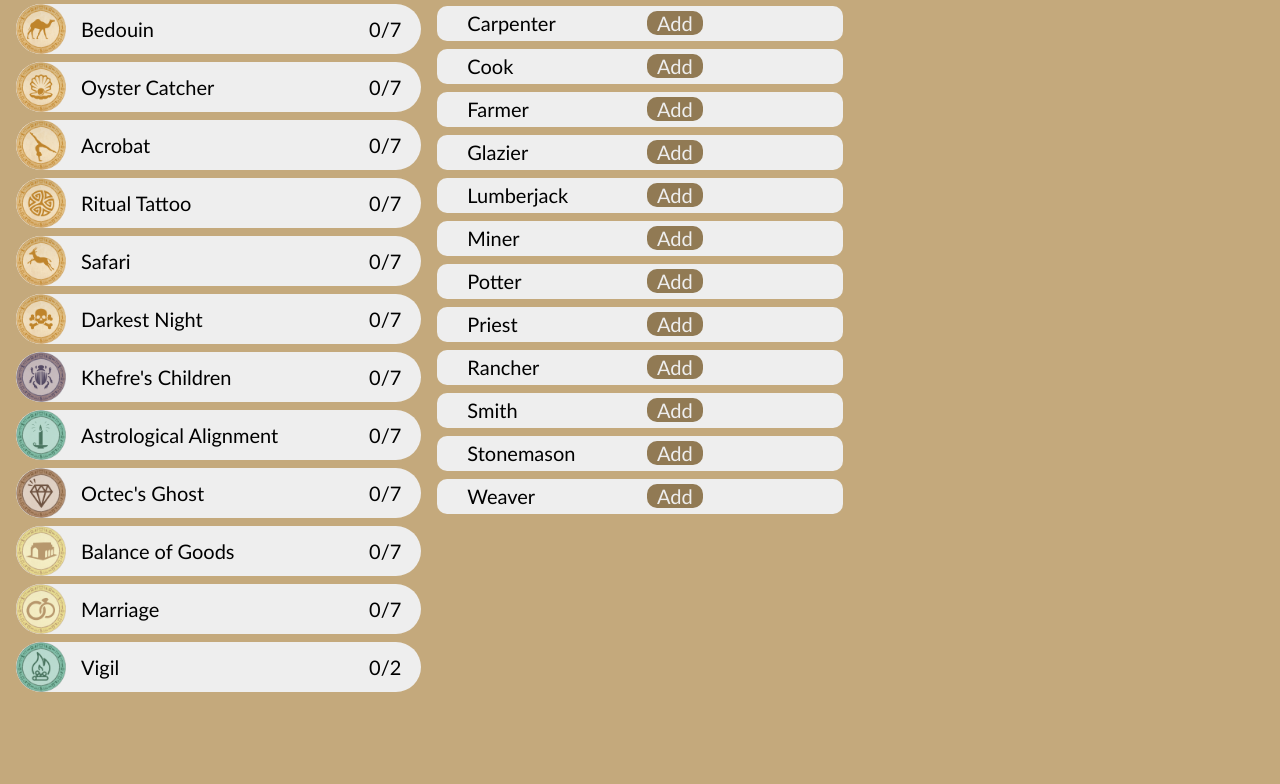
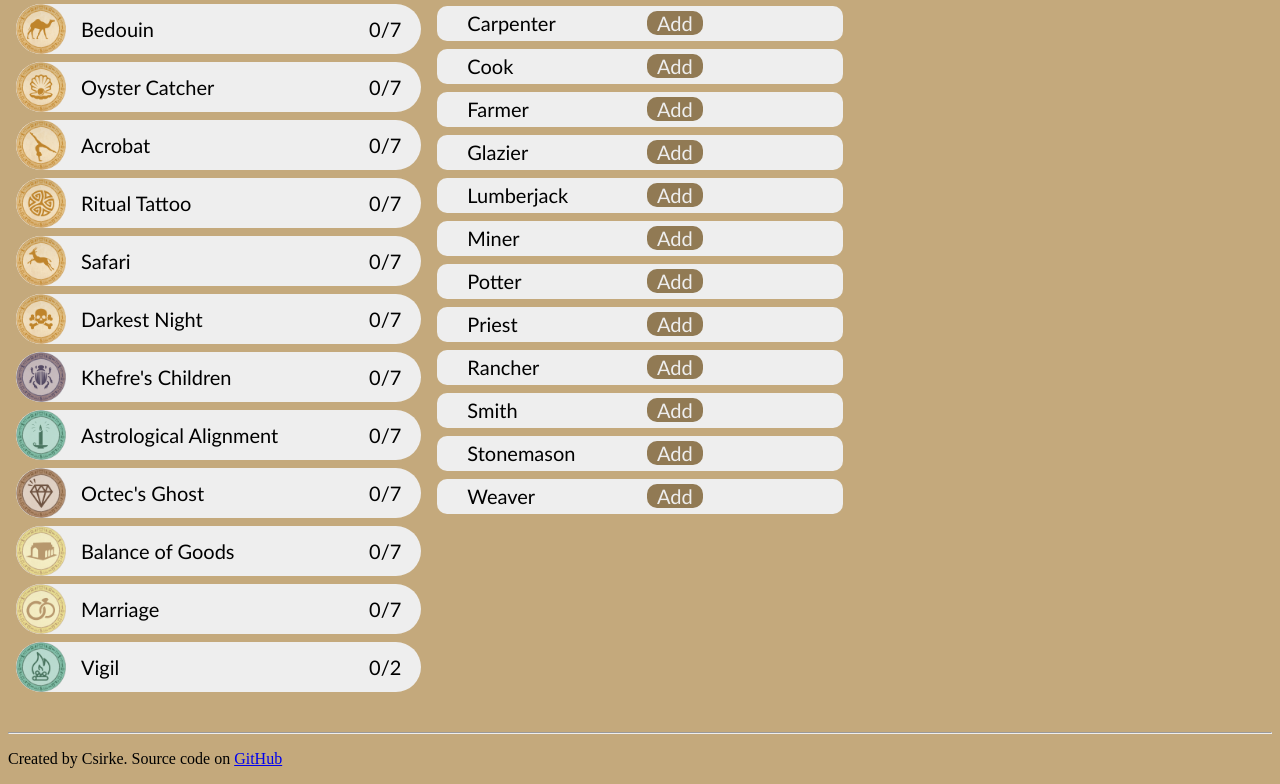
Before and after one commit to csirkeee/atitd-talent, an Angular app: page / in a window 1280 px wide. Shown: the part 385-1169 px from the top of the page. Before the commit the page ends 1117 px from the top, so only its background shows below. Built offline with nearby package versions, Linux system fonts and the light colour scheme; what @ngx-pwa/local-storage would draw is missing.

Commit message:
Added footer

```diff
--- a/src/app/app.component.css
+++ b/src/app/app.component.css
@@ -0,0 +1,3 @@
+.footer {
+  width: 100%;
+}
--- a/src/app/app.component.html
+++ b/src/app/app.component.html
@@ -1,5 +1,5 @@
 <h1>ATITD Talent planner</h1>
-<hr>
+<hr/>
 <div fxLayout="column" fxLayout.gt-md="row">
   <div fxFlex>
     <app-tests></app-tests>
@@ -11,3 +11,7 @@
     <app-stats [statData]="statsService.getStatData() | async"></app-stats>
   </div>
 </div>
+<div class="footer">
+  <hr/>
+  <p>Created by Csirke. Source code on <a href="https://github.com/csirkeee/atitd-talent">GitHub</a></p>
+</div>
```
